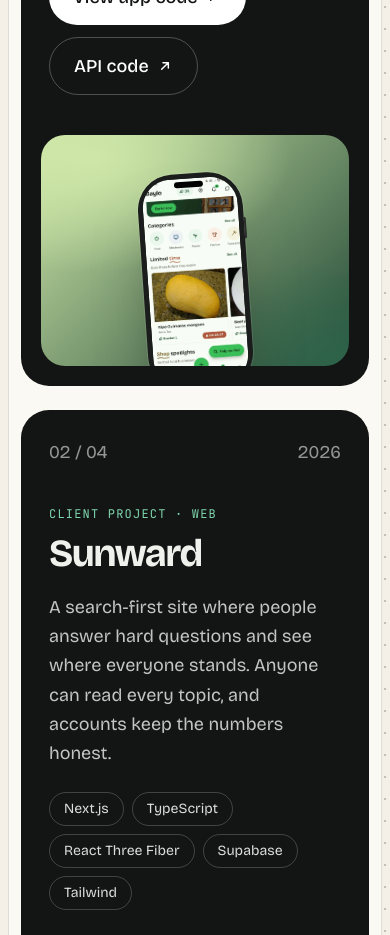
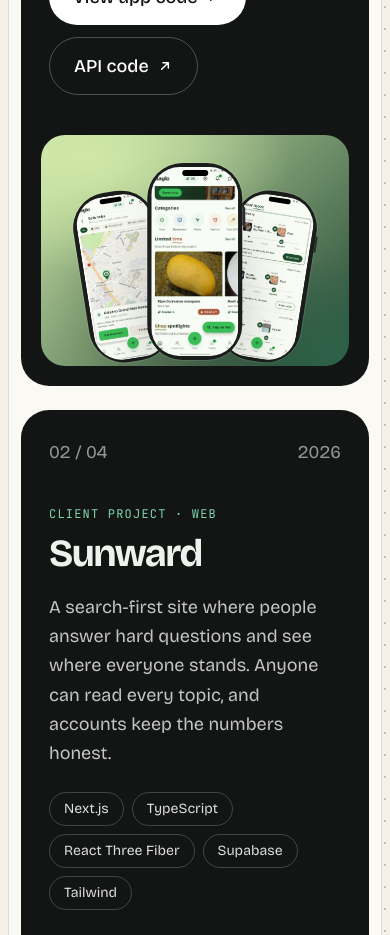
Before and after one commit to katzennjammer/Portfolio, a Next.js app: page / in a window 390 px wide. Shown: the part 3260-4195 px from the top of the page. Built offline with nearby package versions, Linux system fonts and the light colour scheme; no server answers.

Commit message:
Show Baylo as three fanned-out phones
The Baylo project card now shows the home feed in front, with the Safe
hubs map and the Your move trades screen tilted behind it.

Claude-Session: https://claude.ai/code/session_01CiBwsMRk54SYweNmt78Xcc

```diff
--- a/src/components/ProjectCover.tsx
+++ b/src/components/ProjectCover.tsx
@@ -17,7 +17,25 @@ export function ProjectCover({ project }: { project: Project }) {
       }}
     >
       {project.image ? (
-        project.device === "phone" ? (
+        project.device === "phones" && project.extraImages ? (
+          <div className="relative h-full w-full">
+            <Phone
+              src={project.extraImages[0]}
+              alt={`${project.name}: safe meetup hubs map`}
+              className="absolute top-[24%] left-[13%] w-[27%] rotate-[-9deg] transition-transform duration-700 group-hover:-translate-x-2 group-hover:rotate-[-12deg]"
+            />
+            <Phone
+              src={project.extraImages[1]}
+              alt={`${project.name}: trades in progress`}
+              className="absolute top-[24%] right-[13%] w-[27%] rotate-[9deg] transition-transform duration-700 group-hover:translate-x-2 group-hover:rotate-[12deg]"
+            />
+            <Phone
+              src={project.image}
+              alt={`${project.name}: home feed`}
+              className="absolute top-[12%] left-1/2 z-[1] w-[31%] -translate-x-1/2 transition-transform duration-700 group-hover:-translate-y-3"
+            />
+          </div>
+        ) : project.device === "phone" ? (
           <Phone
             src={project.image}
             alt={`${project.name} app screenshot`}
--- a/src/content.ts
+++ b/src/content.ts
@@ -108,8 +108,10 @@ export type Project = {
   palette: [string, string];
   /** Screenshot in public/work/. Without one the project gets generated cover art. */
   image?: string;
-  /** Frame the screenshot sits in. */
-  device?: "phone" | "browser";
+  /** Frame the screenshot sits in. "phones" fans out three phones: side screens from `extraImages`. */
+  device?: "phone" | "phones" | "browser";
+  /** For "phones": [left, right] screenshots shown tilted behind the main one. */
+  extraImages?: [string, string];
 };
 
 export const projects: Project[] = [
@@ -132,7 +134,8 @@ export const projects: Project[] = [
     ],
     palette: ["#2f6b4f", "#cfe8a9"],
     image: "/work/baylo.webp",
-    device: "phone",
+    device: "phones",
+    extraImages: ["/work/baylo-hubs.webp", "/work/baylo-trades.webp"],
   },
   {
     name: "Sunward",
```
Also changed, not shown: public/work/baylo-hubs.webp (added), public/work/baylo-trades.webp (added).
